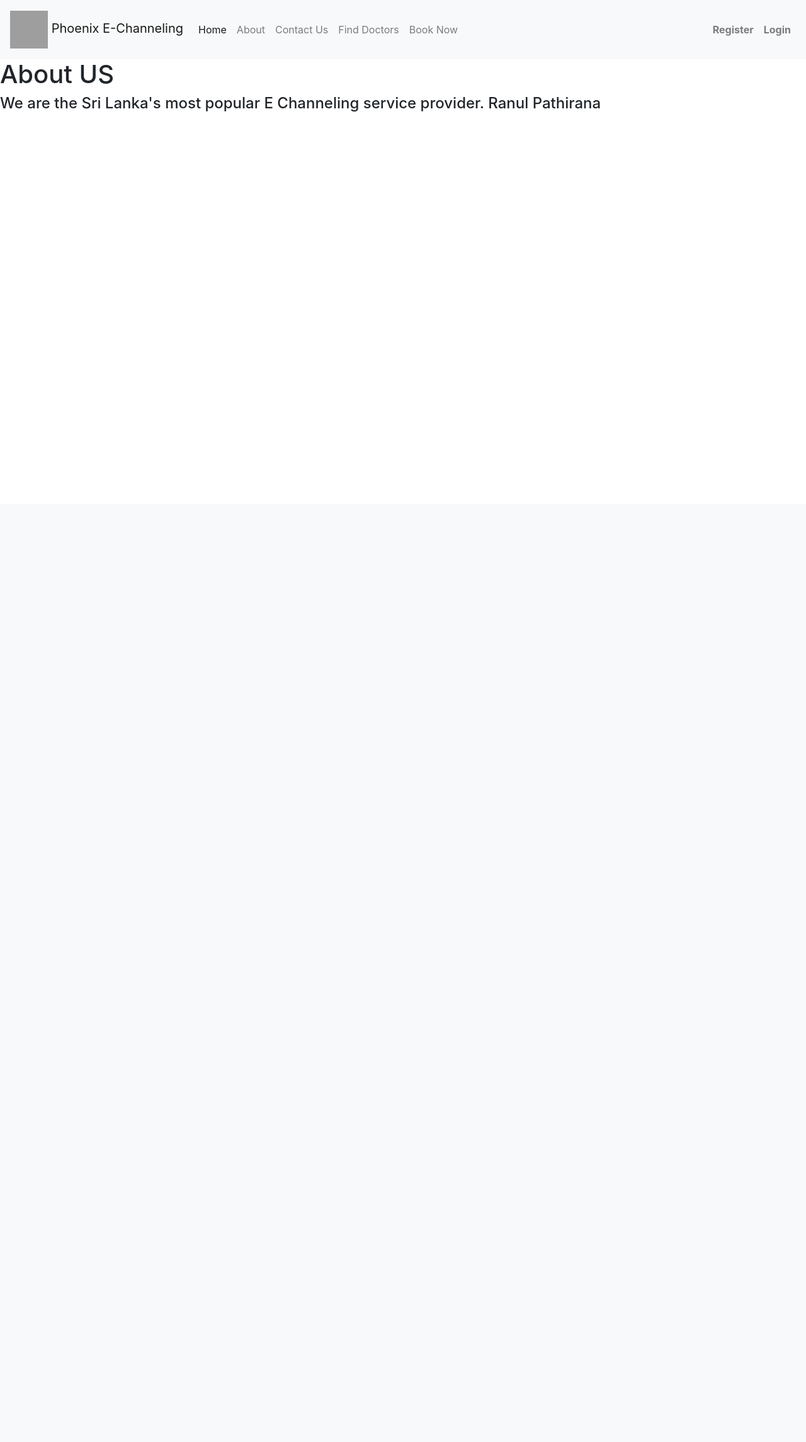
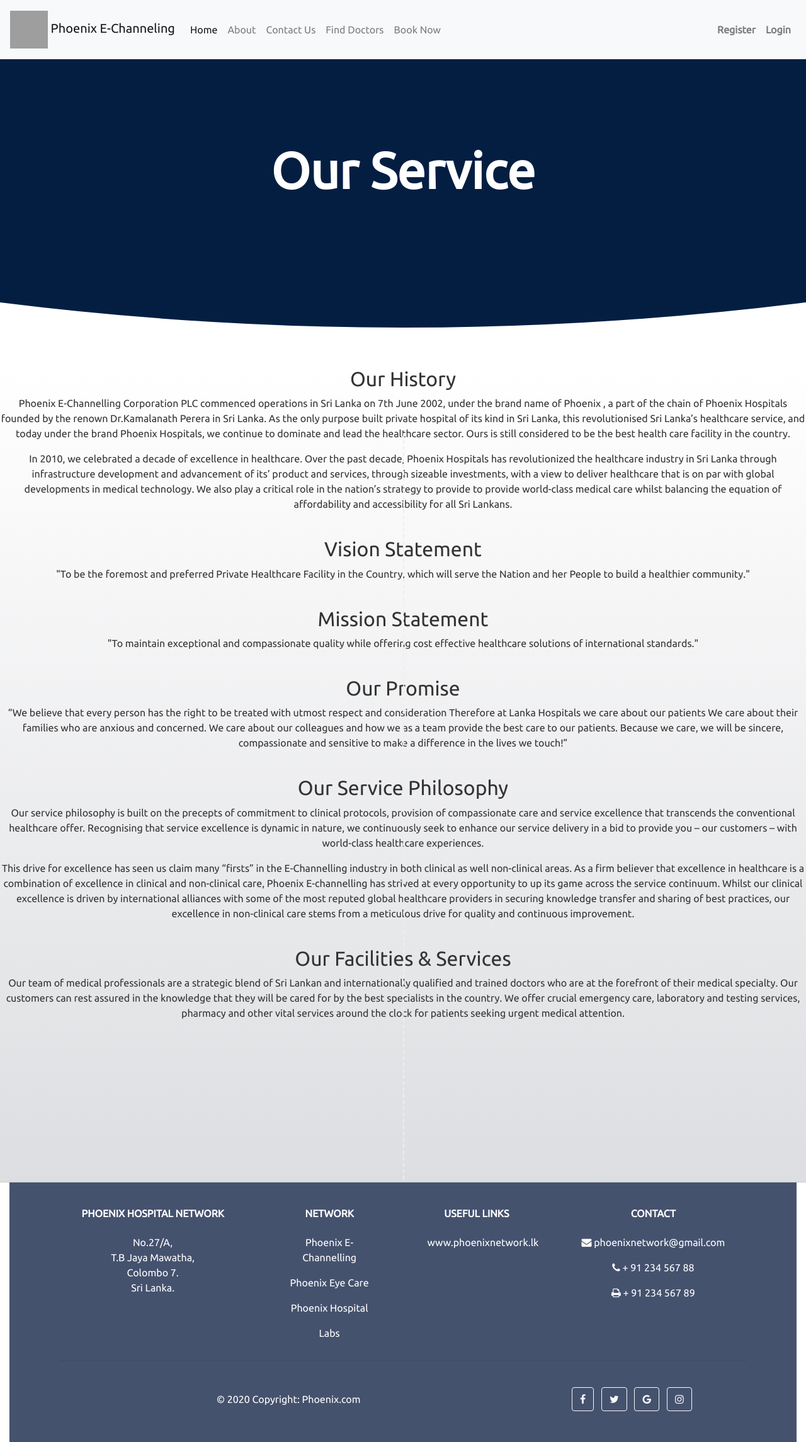
Before and after one commit to PathiranaKPRS/DA3330_BAD_GP_Phoenix, a Django app: page /about/ in a window 1280 px wide. Shown: the whole page at 63% size. Before the commit the page ends 177 px from the top, so only its background shows below. Run offline with Django 4.2, Linux system fonts and the light colour scheme; grey boxes are pictures that could not be loaded.

Commit message:
about page

```diff
--- a/E_channelling/E_chan/templates/about.html
+++ b/E_channelling/E_chan/templates/about.html
@@ -1,5 +1,163 @@
 {% include 'base.html'%}
 {% include 'navigation.html'%}
+<html>
 
-<h1>About US<h1>
-<h4>We are the Sri Lanka's most popular E Channeling service provider. Ranul Pathirana</h4>
+
+<head>
+<style>
+@import 'https://fonts.googleapis.com/css?family=Ubuntu:300, 400, 500, 700';
+
+*, *:after, *:before {
+  margin: 0;
+  padding: 0;
+}
+
+.svg-container {
+  position: absolute;
+  top: 0;
+  right: 0;
+  left: 0;
+  z-index: -1;
+
+}
+
+svg {
+
+  path {
+    transition: .1s;
+
+  }
+
+  &:hover path {
+    d: path("M 800 300 Q 400 250 0 300 L 0 0 L 800 0 L 800 300 Z");
+  }
+}
+
+body {
+  background: #fff;
+  color: #333;
+  font-family: 'Ubuntu', sans-serif;
+  position: relative;
+}
+
+header {
+  fil: #fff;
+  padding-top: 10vw;
+  padding-bottom: 20vw;
+  text-align: center;
+}
+
+main {
+  background: linear-gradient(to bottom, #ffffff 0%, #dddee1 100%);
+  border-bottom: 1px solid rgba(0, 0, 0, .2);
+  padding: 0 0 30vh;
+  position: relative;
+  text-align: center;
+  overflow: hidden;
+
+  &::after {
+    border-right: 2px dashed #eee;
+    content: '';
+    position: absolute;
+    top: calc(10vh + 1.618em);
+    bottom: 0;
+    left: 50%;
+    width: 2px;
+    height: 100%;
+  }
+}
+
+  a {
+    color: inherit;
+  }
+
+
+</style>
+</head>
+<body>
+  <div class="svg-container">
+    <!-- I crated SVG with: https://codepen.io/anthonydugois/pen/mewdyZ -->
+    <svg viewbox="0 0 800 400" class="svg"  >
+      <path id="curve" fill="#041E42" d="M 800 300 Q 400 350 0 300 L 0 0 L 800 0 L 800 300 Z">
+      </path>
+    </svg>
+  </div>
+
+  <header>
+    <h1 style="font-size: 80px; color: #fff;"> <b> Our Service</b></h1>
+
+  </header>
+
+  <main>
+    <h2>Our History</h2>
+    <p>Phoenix E-Channelling Corporation PLC commenced operations in Sri Lanka on 7th June 2002,
+      under the brand name of Phoenix , a part of the chain of Phoenix Hospitals founded by the renown Dr.Kamalanath Perera in Sri Lanka.
+      As the only purpose built private hospital of its kind in Sri Lanka, this revolutionised Sri Lanka’s healthcare service,
+      and today under the brand Phoenix Hospitals, we continue to dominate and lead the healthcare sector.
+      Ours is still considered to be the best health care facility in the country. </p>
+    <p> In 2010, we celebrated a decade of excellence in healthcare.
+        Over the past decade, Phoenix Hospitals has revolutionized the healthcare industry in Sri Lanka through infrastructure development and advancement
+        of its’ product and services, through sizeable investments, with a view to deliver healthcare that is on par with global developments in medical technology.
+        We also play a critical role in the nation’s strategy to provide to provide world-class medical care whilst
+        balancing the equation of affordability and accessibility for all Sri Lankans. </p>
+    <br>
+    <h2> Vision Statement</h2>
+    <p> "To be the foremost and preferred Private Healthcare Facility in the Country, which will serve the Nation and her People to build a healthier community."</p>
+    <br>
+    <h2>Mission Statement</h2>
+    <p>"To maintain exceptional and compassionate quality while offering cost effective healthcare solutions of international standards."</p>
+    <br>
+    <h2>Our Promise</h2>
+    <p>“We believe that every person has the right to be treated with utmost respect and consideration Therefore at Lanka Hospitals we care about our patients We care about their families who are anxious and concerned. We care about our colleagues and how we as a team provide the best care to our patients. Because we care, we will be sincere, compassionate and sensitive to make a difference in the lives we touch!”</p>
+    <br>
+    <h2>Our Service Philosophy</h2>
+    <p> Our service philosophy is built on the precepts of commitment to clinical protocols, provision of compassionate care and service excellence that transcends the conventional healthcare offer. Recognising that service excellence is dynamic in nature, we continuously seek to enhance our service delivery in a bid to provide you – our customers – with world-class healthcare experiences.</p>
+    <p>This drive for excellence has seen us claim many “firsts” in the  E-Channelling industry in both clinical as well non-clinical areas. As a firm believer that excellence in healthcare is a combination of excellence in clinical and non-clinical care, Phoenix E-channelling has strived at every opportunity to up its game across the service continuum. Whilst our clinical excellence is driven by international alliances with some of the most reputed global healthcare providers in securing knowledge transfer and sharing of best practices, our excellence in non-clinical care stems from a meticulous drive for quality and continuous improvement.</p>
+    <br>
+    <h2>Our Facilities & Services</h2>
+    <p>Our team of medical professionals are a strategic blend of Sri Lankan and internationally qualified and trained doctors who are at the forefront of their medical specialty. Our customers can rest assured in the knowledge that they will be cared for by the best specialists in the country. We offer crucial emergency care, laboratory and testing services, pharmacy and other vital services around the clock for patients seeking urgent medical attention.</p>
+
+
+  </main>
+
+{% include 'footer.html'%}
+</body>
+<script>
+ (function() {
+  // Variables
+  var $curve = document.getElementById("curve");
+  var last_known_scroll_position = 0;
+  var defaultCurveValue = 350;
+  var curveRate = 2;
+  var ticking = false;
+  var curveValue;
+
+  // Handle the functionality
+  function scrollEvent(scrollPos) {
+    if (scrollPos >= 0 && scrollPos < defaultCurveValue) {
+      curveValue = defaultCurveValue - parseFloat(scrollPos / curveRate);
+      $curve.setAttribute(
+        "d",
+        "M 800 300 Q 400 " + curveValue + " 0 300 L 0 0 L 800 0 L 800 300 Z"
+      );
+    }
+  }
+
+  // Scroll Listener
+  // https://developer.mozilla.org/en-US/docs/Web/Events/scroll
+  window.addEventListener("scroll", function(e) {
+    last_known_scroll_position = window.scrollY;
+
+    if (!ticking) {
+      window.requestAnimationFrame(function() {
+        scrollEvent(last_known_scroll_position);
+        ticking = false;
+      });
+    }
+
+    ticking = true;
+  });
+})();
+
+</script>
+</html>
```
Also changed, not shown: E_channelling/E_chan/templates/footer.html (line endings or trailing spaces).
